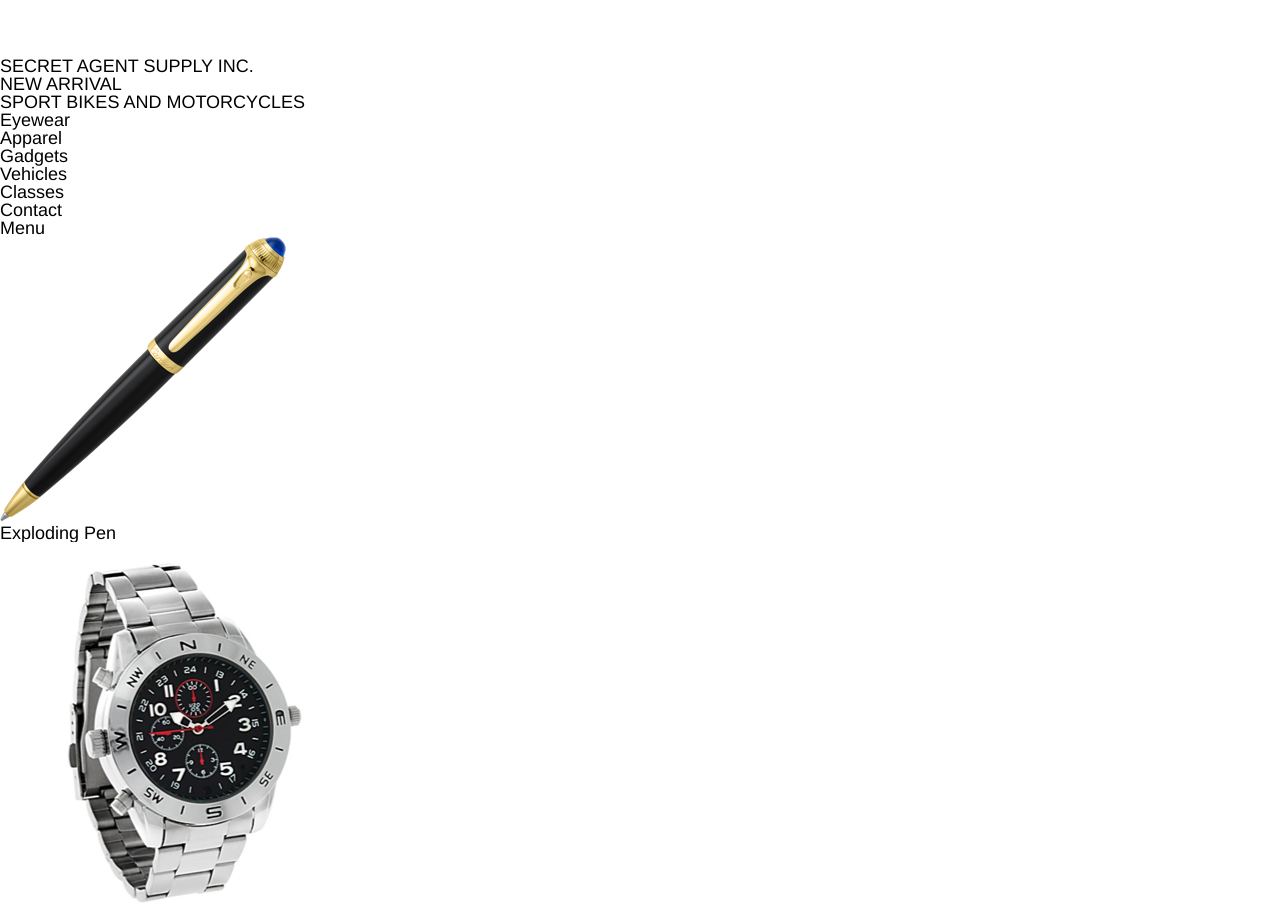
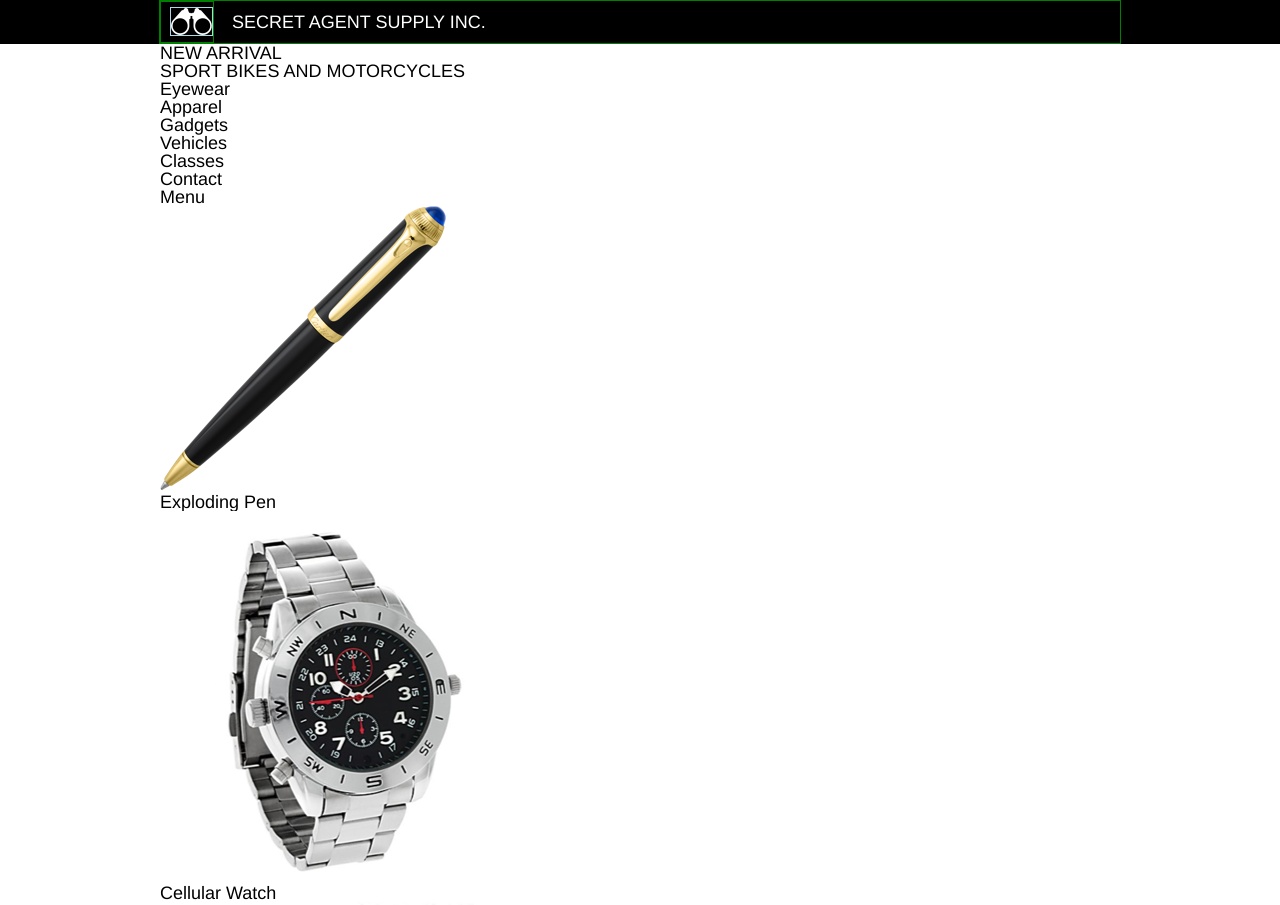
Before and after one commit to jsharris1229/secretagentsupply, a plain HTML site: page index.html in a window 1280 px wide. Shown: the top 905 px of the page. Drawn offline with Linux system fonts and the light colour scheme.

Commit message:
Code identity bar at top of page.

```diff
--- a/index.html
+++ b/index.html
@@ -25,7 +25,8 @@
          Sizing is specified for 3 different screen sizes
     -->
     <!-- Identity bar -->
-    <div id="identitybar" class="container">
+    <div id="identitybar">
+      <div class="bodycontainer">
        <div class="logo">
          <img src="resources/images/logo.png" alt="Company logo" />
        </div>
@@ -34,10 +35,11 @@
          SECRET AGENT SUPPLY INC.
        </span>
      </div>
+    </div>
 
     <!-- Banner section -->
     <div id="banner">
-      <div class="container">
+      <div class="bodycontainer">
         <div id="newarrival">
           <h3>NEW ARRIVAL</h3>
           <h1>SPORT BIKES AND MOTORCYCLES</h1>
@@ -46,7 +48,7 @@
     </div>
 
     <!-- Main menu bar -->
-    <div id="menubar" class="container">
+    <div id="menubar" class="bodycontainer">
       <nav class="widescreen">
         <ul>
           <li>Eyewear</li>
@@ -63,7 +65,7 @@
     </div>
 
     <!-- Featured product (images) section -->
-    <div id="featured" class="container">
+    <div id="featured" class="bodycontainer">
       <!-- Product: Exploding Pen -->
       <figure>
           <img src="resources/images/pen.png" alt="Exploding Pen">
--- a/resources/css/style.css
+++ b/resources/css/style.css
@@ -20,6 +20,39 @@ body {
   width: 960px;
   max-width: 960px;
   margin: 0 auto;
+}
+
+/* Top identity bar section
+ #identitybar div div & scan
+ */
+#identitybar {
+  display: flex;
+  justify-content: center;
+  background-color: black;
+  width: 100%;
+}
+
+#identitybar div {
+  display: flex;
+  justify-content: flex-start;
+  align-content: center;
+  border: 1px solid green;
+}
+
+#identitybar div span {
+  color: white;
+  padding: .66rem 0 .66rem 1rem;
+}
+
+.logo {
+  display: flex;
+  align-items: center;
+  padding-left: .5rem;
+}
+
+.logo img{
+  height: 1.5rem;
+  border: 1px solid lightblue;
 }
 
 /* ***** Location section
```
Lines whose indentation alone changed are shown as unchanged.
